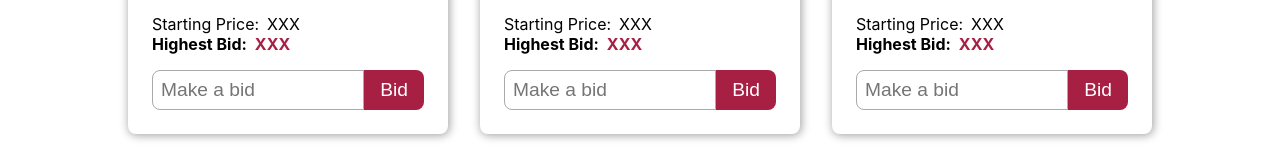
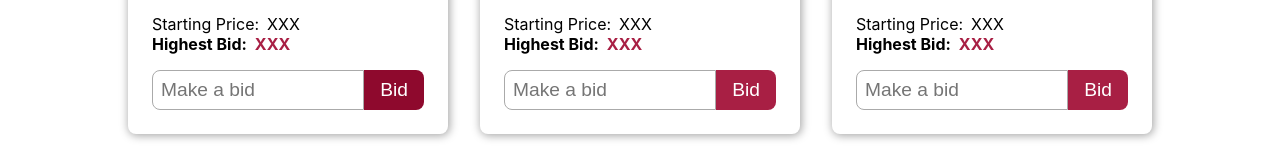
Before and after one commit to fairviewhs/silent-auction-react, a React (Create React App) app in the folder react-frontend/: page / in a window 1280 px wide. In both pictures the pointer is over the input 394 px from the left and 601 px from the top of the page. Shown: the part 512-672 px from the top of the page. Built offline with nearby package versions, Linux system fonts and the light colour scheme.

Commit message:
Style bid button

```diff
--- a/react-frontend/src/css/Auction.css
+++ b/react-frontend/src/css/Auction.css
@@ -64,4 +64,10 @@
     color: #fff;
     font-size: 1.2rem;
     padding: .5rem 1rem;
+    transition: all .5s ease;
 }
+
+.auctionForm input[type="submit"]:hover {
+    background: #8e092d;
+    cursor: pointer;
+}
```
